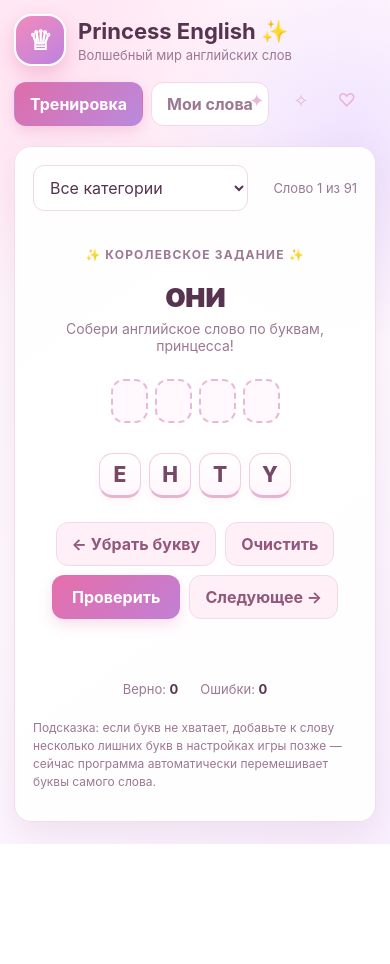
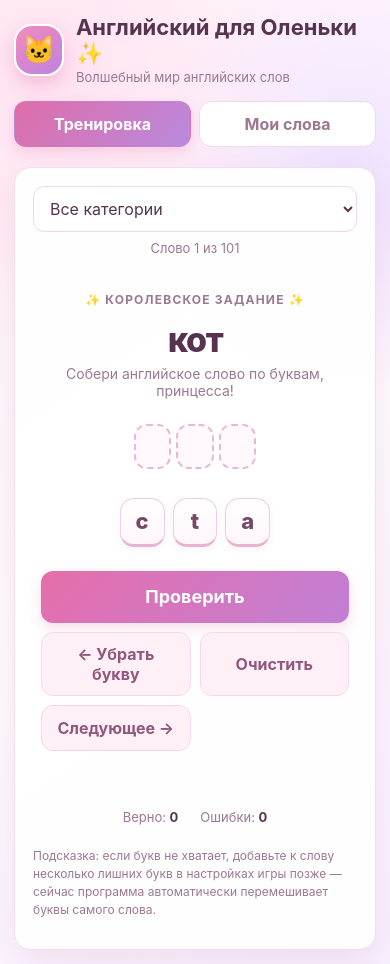
Before and after one commit to elzashu/Princess-English, a plain HTML site: page index.html in a window 390 px wide. Before the commit the page ends 844 px from the top, so only its background shows below. Drawn offline with Linux system fonts and the light colour scheme.

Commit message:
Update index.html

```diff
--- a/index.html
+++ b/index.html
@@ -2,9 +2,12 @@
 <html lang="ru">
 <head>
 <meta charset="UTF-8">
-<meta name="viewport" content="width=device-width, initial-scale=1.0">
+<meta name="viewport" content="width=device-width, initial-scale=1.0, viewport-fit=cover">
+<meta name="apple-mobile-web-app-capable" content="yes">
+<meta name="mobile-web-app-capable" content="yes">
+<meta name="apple-mobile-web-app-title" content="Английский">
 <meta name="theme-color" content="#5b65d8">
-<title>Princess English — волшебный тренажёр</title>
+<title>Английский для Оленьки</title>
 <style>
 :root{--bg:#fff5fb;--card:#fff;--ink:#56334f;--muted:#9b7893;--accent:#d85b9b;--accent2:#ed9bc5;--good:#328765;--bad:#c34d78;--line:#f2d8e8;--shadow:0 14px 36px rgba(166,82,135,.13)}
 *{box-sizing:border-box}body{margin:0;background:radial-gradient(circle at 12% 8%,#ffe2f1 0,transparent 28%),radial-gradient(circle at 90% 18%,#eee2ff 0,transparent 25%),linear-gradient(145deg,#fff3fa,#fffaff 55%,#f8f0ff);font-family:Inter,ui-sans-serif,system-ui,-apple-system,"Segoe UI",sans-serif;color:var(--ink);min-height:100vh;padding:24px}
@@ -33,12 +36,39 @@ select:focus,input:focus{outline:3px solid #5965d822;border-color:var(--accent)}
 .add-category{display:flex;gap:8px;margin-top:10px}.add-category input{flex:1}.word-list{margin-top:18px;display:grid;gap:8px}.word-row{display:flex;align-items:center;justify-content:space-between;gap:12px;padding:11px 13px;border:1px solid var(--line);border-radius:14px;background:#fffafd}.word-row small{display:block;color:var(--muted);margin-top:2px}.row-actions{display:flex;gap:6px}.icon-btn{border:0;background:#f1f2fa;border-radius:9px;padding:7px 10px;color:#505779}.icon-btn.delete{background:#fff0f1;color:var(--bad)}
 .hidden{display:none!important}.empty{color:var(--muted);text-align:center;padding:24px}.note{font-size:12px;color:var(--muted);line-height:1.5;margin-top:14px}
 @media(max-width:650px){body{padding:14px}.top{align-items:flex-start;flex-direction:column}.form-grid{grid-template-columns:1fr}.slot{width:37px;height:44px}.letter{width:42px;height:45px}.panel{border-radius:17px}}
+
+/* ===== Телефон и планшет ===== */
+html{-webkit-text-size-adjust:100%}
+body{min-height:100vh;min-height:100dvh;padding:max(24px,env(safe-area-inset-top)) max(24px,env(safe-area-inset-right)) max(24px,env(safe-area-inset-bottom)) max(24px,env(safe-area-inset-left))}
+button{touch-action:manipulation;-webkit-tap-highlight-color:transparent;-webkit-user-select:none;user-select:none}
+input,select{font-size:16px}
+.tab,.secondary,.primary,.danger{min-height:46px}
+.slot{width:clamp(34px,9.5vw,58px);height:clamp(42px,11.5vw,66px);font-size:clamp(20px,5.5vw,32px)}
+.letter{width:clamp(44px,11.5vw,66px);height:clamp(48px,12.5vw,70px);font-size:clamp(22px,5.5vw,32px)}
+.letter:active:not(:disabled){transform:scale(.93)}
+.letters{gap:clamp(8px,2vw,12px)}
+.answer{gap:clamp(5px,1.5vw,9px)}
+.icon-btn{min-height:40px;padding:8px 12px}
+@media(hover:none){.letter:hover:not(:disabled){transform:none;box-shadow:0 3px 7px #d98bb51a;border-color:#f0cfe2;color:#754866}}
+@media(min-width:768px){.letters{max-width:720px}.prompt{font-size:clamp(44px,6vw,64px)}.panel{padding:36px}}
+@media(max-width:650px){
+ body{padding:max(14px,env(safe-area-inset-top)) max(14px,env(safe-area-inset-right)) max(14px,env(safe-area-inset-bottom)) max(14px,env(safe-area-inset-left))}
+ .app:before{display:none}
+ .tabs{width:100%}.tab{flex:1}
+ .toolbar{flex-direction:column;align-items:stretch;gap:8px}.category-select{width:100%;min-width:0}.progress{text-align:center}
+ #practicePanel .actions{display:grid;grid-template-columns:1fr 1fr;width:100%}
+ #practicePanel .actions .primary{grid-column:1/-1;order:-1;min-height:52px;font-size:18px}
+ .word-row{flex-wrap:wrap}.row-actions{width:100%}.row-actions .icon-btn{flex:1}
+ .add-category{flex-direction:column}
+ .stats{margin-top:16px}
+}
+@media(max-height:500px) and (orientation:landscape){.word-card{padding-top:4px}.answer{margin:12px auto 8px}.letters{margin:8px auto 12px}.prompt{margin:4px 0}}
 </style>
 </head>
 <body>
 <div class="app">
   <header class="top">
-    <div class="brand"><div class="logo">♕</div><div><h1>Princess English ✨</h1><div class="subtitle">Волшебный мир английских слов</div></div></div>
+    <div class="brand"><div class="logo">🐱</div><div><h1>Английский для Оленьки ✨</h1><div class="subtitle">Волшебный мир английских слов</div></div></div>
     <nav class="tabs"><button class="tab active" id="practiceTab">Тренировка</button><button class="tab" id="manageTab">Мои слова</button></nav>
   </header>
 
@@ -191,19 +221,48 @@ const DEFAULT_WORDS = [
   {id:88,ru:"он",en:"he",cat:"Свалка"},
   {id:89,ru:"она",en:"she",cat:"Свалка"},
   {id:90,ru:"они",en:"they",cat:"Свалка"},
-  {id:91,ru:"оно",en:"it",cat:"Свалка"}
+  {id:91,ru:"оно",en:"it",cat:"Свалка"},
+
+  // Числа
+  {id:92,ru:"один",en:"one",cat:"Числа"},
+  {id:93,ru:"два",en:"two",cat:"Числа"},
+  {id:94,ru:"три",en:"three",cat:"Числа"},
+  {id:95,ru:"четыре",en:"four",cat:"Числа"},
+  {id:96,ru:"пять",en:"five",cat:"Числа"},
+  {id:97,ru:"шесть",en:"six",cat:"Числа"},
+  {id:98,ru:"семь",en:"seven",cat:"Числа"},
+  {id:99,ru:"восемь",en:"eight",cat:"Числа"},
+  {id:100,ru:"девять",en:"nine",cat:"Числа"},
+  {id:101,ru:"десять",en:"ten",cat:"Числа"}
 ];
 const DEFAULT_CATEGORIES = [
   "Цвета","Школа","Игрушки","Семья","Прилагательные",
-  "Животные домашние","Части тела","Дикие животные","Одежда","Свалка"
+  "Животные домашние","Части тела","Дикие животные","Одежда","Числа","Свалка"
 ];
 const $ = id => document.getElementById(id);
 let words = load("englishTrainerWords", DEFAULT_WORDS);
 let categories = load("englishTrainerCategories", DEFAULT_CATEGORIES);
+// Добавляем категорию «Числа» тем, у кого список уже сохранён в браузере
+(function migrate(){
+ try{
+  if(localStorage.getItem("englishTrainerNumbersAdded"))return;
+  if(!categories.includes("Числа")){const i=categories.indexOf("Свалка");if(i>=0)categories.splice(i,0,"Числа");else categories.push("Числа")}
+  DEFAULT_WORDS.filter(w=>w.cat==="Числа").forEach(w=>{if(!words.some(x=>x.cat==="Числа"&&x.en===w.en))words.push({...w})});
+  save();localStorage.setItem("englishTrainerNumbersAdded","1");
+ }catch(e){}
+})();
 let current = null, tiles = [], chosen = [], correct = 0, wrong = 0, editingId = null, queue = [], queueIndex = 0;
 function load(key,fallback){try{const v=localStorage.getItem(key);return v?JSON.parse(v):fallback}catch(e){return fallback}}
 function save(){localStorage.setItem("englishTrainerWords",JSON.stringify(words));localStorage.setItem("englishTrainerCategories",JSON.stringify(categories))}
 function shuffle(a){const b=[...a];for(let i=b.length-1;i>0;i--){const j=Math.floor(Math.random()*(i+1));[b[i],b[j]]=[b[j],b[i]]}return b}
+function shuffleLetters(word){
+ const letters=[...word];
+ // если все буквы одинаковые, перемешать иначе нельзя
+ if(new Set(letters).size<2)return letters;
+ let t;
+ do{t=shuffle(letters)}while(t.join("")===word);
+ return t;
+}
 function selectedCategory(){return $("categoryFilter").value||"Все категории"}
 function filteredWords(){return selectedCategory()==="Все категории"?words:words.filter(w=>w.cat===selectedCategory())}
 function refreshSelects(){
@@ -223,7 +282,7 @@ function startRound(){
 function showWord(){
  const list=filteredWords();if(!list.length){startRound();return}
  if(queueIndex>=queue.length){queue=shuffle(list);queueIndex=0}
- current=queue[queueIndex];chosen=[];tiles=shuffle([...current.en.toLowerCase()]);
+ current=queue[queueIndex];chosen=[];tiles=shuffleLetters(current.en.toLowerCase());
  $("prompt").textContent=current.ru;$("progress").textContent=`Слово ${queueIndex+1} из ${queue.length}`;
  $("feedback").textContent="";$("feedback").className="feedback";renderAnswer();renderLetters();
 }
@@ -237,7 +296,7 @@ function renderAnswer(){
 }
 function renderLetters(){
  const area=$("letters");area.innerHTML="";
- tiles.forEach((letter,i)=>{const b=document.createElement("button");b.type="button";b.className="letter";b.textContent=letter.toUpperCase();b.disabled=chosen.includes(i);b.addEventListener("click",()=>{if(chosen.length<current.en.length){chosen.push(i);renderAnswer();renderLetters();$("feedback").textContent=""}});area.appendChild(b)});
+ tiles.forEach((letter,i)=>{const b=document.createElement("button");b.type="button";b.className="letter";b.textContent=letter;b.disabled=chosen.includes(i);b.addEventListener("click",()=>{if(chosen.length<current.en.length){chosen.push(i);renderAnswer();renderLetters();$("feedback").textContent=""}});area.appendChild(b)});
 }
 function clearAnswer(){chosen=[];renderAnswer();renderLetters();$("feedback").textContent="";$("feedback").className="feedback"}
 $("checkBtn").addEventListener("click",()=>{
```
